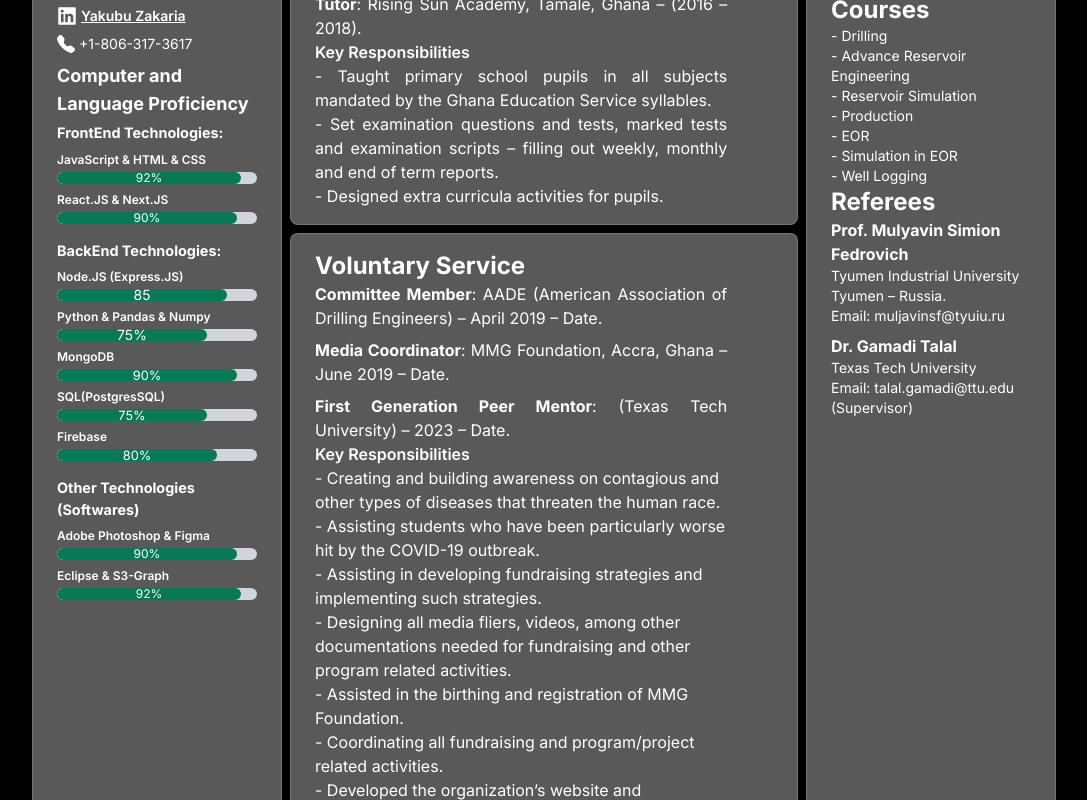
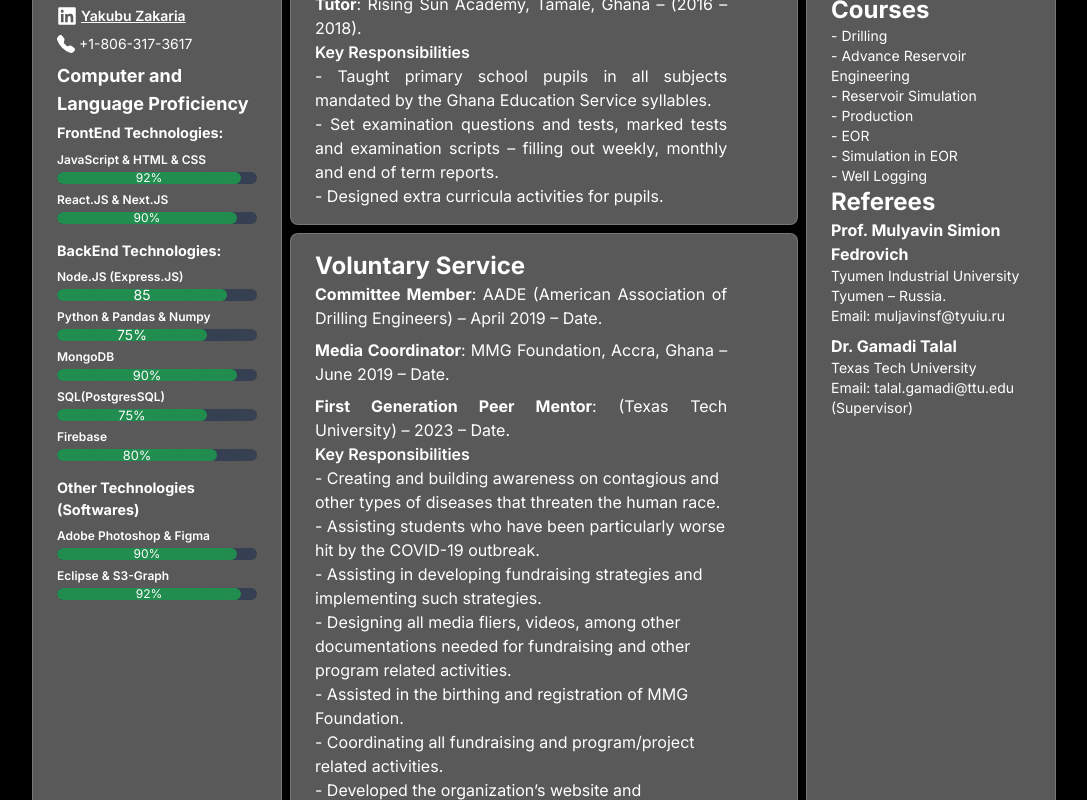
Before and after one commit to zakjak/portfolio, a Next.js app: page /about in a window 1280 px wide. Shown: the part 563-1363 px from the top of the page, without its empty margins (96-1183 px from the left). Built offline with nearby package versions, Linux system fonts and the light colour scheme; a web font is replaced by a local one.

Commit message:
add glassmorphism to the bars on the about page

```diff
--- a/app/globals.css
+++ b/app/globals.css
@@ -31,3 +31,8 @@ body{
   -webkit-backdrop-filter: blur( 20px );
   border: 1px solid rgba( 255, 255, 255, 0.18 );
 }
+
+.bar{
+  box-shadow: 0 8px 32px 0 rgba( 31, 38, 135, 0.37 );
+  -webkit-backdrop-filter: blur( 20px );
+}
--- a/components/LeftSection/BackendTecknologies.js
+++ b/components/LeftSection/BackendTecknologies.js
@@ -38,10 +38,10 @@ const BackendTecknologies = () => {
         <div className='flex flex-col gap-2'>
             <div className='flex flex-col gap-1'>
                 <h3 className='text-zinc-600 text-xs font-semibold'>Node.JS (Express.JS)</h3>
-                <div className='h-3 bg-gray-300 overflow-hidden rounded-full'>
+                <div className='h-3 bg-gray-700 overflow-hidden rounded-full'>
                     <div
                         style={{ width: `${progressNode}%` }}
-                        className='w-[85%] h-full bg-green-600 rounded-full
+                        className='w-[85%] h-full bg-bar bar backdrop-blur-[20px] rounded-full
                         text-white text-sm flex items-center justify-center text-[.8em]'>
                         {`${progressNode}`}
                     </div>
@@ -49,28 +49,28 @@ const BackendTecknologies = () => {
             </div>
             <div className='flex flex-col gap-1'>
                 <h3 className='text-zinc-600 text-xs font-semibold'>Python & Pandas & Numpy</h3>
-                <div className='w-full h-3 bg-gray-300 overflow-hidden rounded-full'>
+                <div className='w-full h-3 bg-gray-700 overflow-hidden rounded-full'>
                     <div
                         style={{ width: `${progressPython}%` }}
-                        className='h-full bg-green-600 rounded-full
+                        className='h-full bg-bar bar backdrop-blur-[20px] rounded-full
                     text-white text-sm flex items-center justify-center text-[.8em]'>{`${progressPython}%`}</div>
                 </div>
             </div>
             <div className='flex flex-col gap-1'>
                 <h3 className='text-zinc-600 text-xs font-semibold'>MongoDB</h3>
-                <div className='w-full h-3 bg-gray-300 overflow-hidden rounded-full'>
+                <div className='w-full h-3 bg-gray-700 overflow-hidden rounded-full'>
                     <div
                         style={{ width: `${progressMongo}%` }}
-                        className='h-full bg-green-600 rounded-full
+                        className='h-full bg-bar bar backdrop-blur-[20px] rounded-full
                     text-white flex items-center justify-center text-[.8em]'>{`${progressMongo}%`}</div>
                 </div>
             </div>
             <div className='flex flex-col gap-1'>
                 <h3 className='text-zinc-600 text-xs font-semibold'>SQL(PostgresSQL)</h3>
-                <div className='h-3 bg-gray-300 overflow-hidden rounded-full'>
+                <div className='h-3 bg-gray-700 overflow-hidden rounded-full'>
                     <div
                         style={{ width: `${progressSql}%` }}
-                        className='h-full bg-green-600 rounded-full
+                        className='h-full bg-bar bar backdrop-blur-[20px] rounded-full
                         text-white flex items-center justify-center text-[.8em]'>
                             {`${progressSql}%`}
                         </div>
@@ -78,10 +78,10 @@ const BackendTecknologies = () => {
             </div>
             <div className='flex flex-col gap-1'>
                 <h3 className='text-zinc-600 text-xs font-semibold'>Firebase</h3>
-                <div className='h-3 bg-gray-300 overflow-hidden rounded-full'>
+                <div className='h-3 bg-gray-700 overflow-hidden rounded-full'>
                     <div
                         style={{ width: `${progressFirebase}%` }}
-                        className='w-[80%] h-full bg-green-600 rounded-full
+                        className='w-[80%] h-full bg-bar bar backdrop-blur-[20px] rounded-full
                         text-white flex items-center justify-center text-[.8em]'>
                         {`${progressFirebase}%`}
                     </div>
--- a/components/LeftSection/FrontendTech.js
+++ b/components/LeftSection/FrontendTech.js
@@ -24,19 +24,19 @@ const FrontendTech = () => {
         <div className='flex flex-col gap-2'>
             <div className='flex flex-col gap-1'>
                 <h3 className='text-zinc-600 text-xs font-semibold'>JavaScript & HTML & CSS</h3>
-                <div className='w-full h-3 bg-gray-300 overflow-hidden rounded-full'>
+                <div className='w-full h-3 bg-gray-700 overflow-hidden rounded-full'>
                     <div
                         style={{ width: `${progressJava}%` }}
-                        className='h-full bg-green-600 rounded-full
+                        className='h-full bg-bar bar backdrop-blur-[20px] rounded-full
                     text-white text-xs flex items-center justify-center text-[.8em]'>{`${progressJava}%`}</div>
                 </div>
             </div>
             <div className='flex flex-col gap-1'>
                 <h3 className='text-zinc-600 text-xs font-semibold'>React.JS & Next.JS</h3>
-                <div className='w-full h-3 bg-gray-300 overflow-hidden rounded-full'>
+                <div className='w-full h-3 bg-gray-700 overflow-hidden rounded-full'>
                     <div
                         style={{ width: `${progressReact}%` }}
-                        className={`h-full progress bg-green-600 rounded-full
+                        className={`h-full progress bg-bar bar backdrop-blur-[20px] rounded-full
                         text-white text-xs flex items-center justify-center text-[.8em]`}>
                         {`${progressReact}%`}
                     </div>
--- a/components/LeftSection/OtherTechnologies.js
+++ b/components/LeftSection/OtherTechnologies.js
@@ -23,10 +23,10 @@ const OtherTechnologies = () => {
         <div className='flex flex-col gap-2'>
             <div className='flex flex-col gap-1'>
                 <h3 className='text-zinc-600 text-xs font-semibold'>Adobe Photoshop & Figma</h3>
-                <div className='w-full h-3 bg-gray-300 overflow-hidden rounded-full'>
+                <div className='w-full h-3 bg-gray-700 overflow-hidden rounded-full'>
                     <div
                         style={{ width: `${progressAdobe}%` }}
-                        className='w-[85%] h-full bg-green-600 rounded-full
+                        className='w-[85%] h-full bg-bar bar backdrop-blur-[20px] rounded-full
                         text-white text-xs flex items-center justify-center text-[.8em]'>
                             {`${progressAdobe}%`}
                         </div>
@@ -34,10 +34,10 @@ const OtherTechnologies = () => {
             </div>
             <div className='flex flex-col gap-1'>
                 <h3 className='text-zinc-600 text-xs font-semibold'>Eclipse & S3-Graph</h3>
-                <div className='w-full h-3 bg-gray-300 overflow-hidden rounded-full'>
+                <div className='w-full h-3 bg-gray-700 overflow-hidden rounded-full'>
                     <div
                         style={{ width: `${progressEclipse}%` }}
-                        className='w-[75%] h-full bg-green-600 rounded-full
+                        className='w-[75%] h-full bg-bar bar backdrop-blur-[20px] rounded-full
                         text-white text-xs flex items-center justify-center'>
                             {`${progressEclipse}%`}
                         </div>
--- a/tailwind.config.js
+++ b/tailwind.config.js
@@ -16,7 +16,8 @@ module.exports = {
     },
     colors: {
       navbar: 'rgba( 255, 255, 255, 0.60)',
-      card: 'rgba( 255, 255, 255, 0.35 )'
+      card: 'rgba( 255, 255, 255, 0.35 )',
+      bar: 'rgba( 0, 255, 77, 0.4)',
     },
   },
   plugins: [
```
